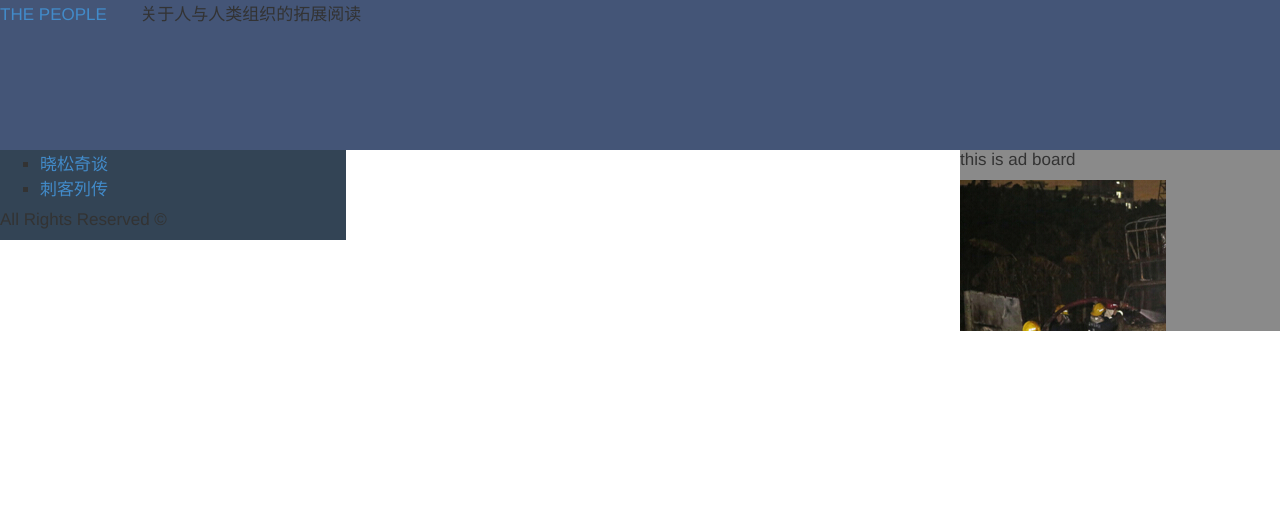
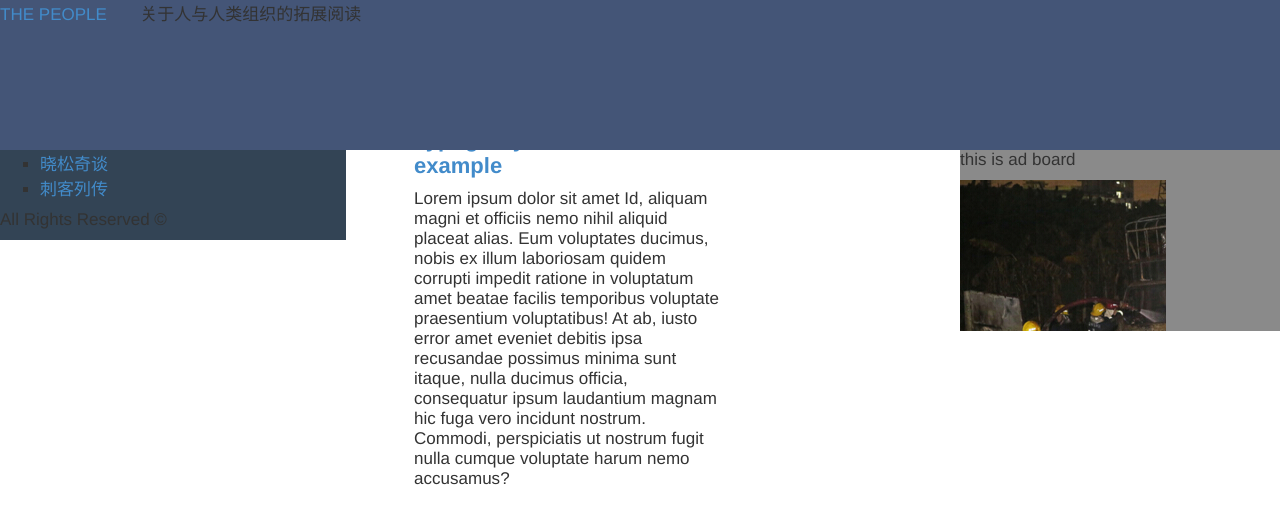
Before and after one commit to andyljj/thepeople, a Jekyll site: the page built from index.html, in a window 1280 px wide. Shown: the top 524 px of the page. Built offline with Jekyll 4.4.1, drawn with Linux system fonts in a browser that asks for light colours; some web fonts are replaced; Markdown is read by kramdown in place of the engine named in the settings; comment, search, counter and statistics services are not loaded.

Commit message:
分系列显示

```diff
--- a/_posts/2015-03-19-typography.markdown
+++ b/_posts/2015-03-19-typography.markdown
@@ -4,7 +4,7 @@ title: Typograhy example
 date: 2014-03-19
 comments: true
 archive: false
-series："xsqt"
+xsqt: true
 ---
 Lorem ipsum dolor sit amet Id, aliquam magni et officiis nemo nihil aliquid placeat alias. Eum voluptates ducimus, nobis ex illum laboriosam quidem corrupti impedit ratione in voluptatum amet beatae facilis temporibus voluptate praesentium voluptatibus! At ab, iusto error amet eveniet debitis ipsa recusandae possimus minima sunt itaque, nulla ducimus officia, consequatur ipsum laudantium magnam hic fuga vero incidunt nostrum. Commodi, perspiciatis ut nostrum fugit nulla cumque voluptate harum nemo accusamus?
 
--- a/index.html
+++ b/index.html
@@ -5,7 +5,7 @@ layout: default
       <div class="col-sm-12">
         <div class="page">
             {% for post in site.posts %}
-                {% if post.series == 'xsqt' %}
+                {% if post.xsqt %}
                 <div class="page-item">
                     <div class="col-sm-8">
                         <ul class="page-item-title">
```
